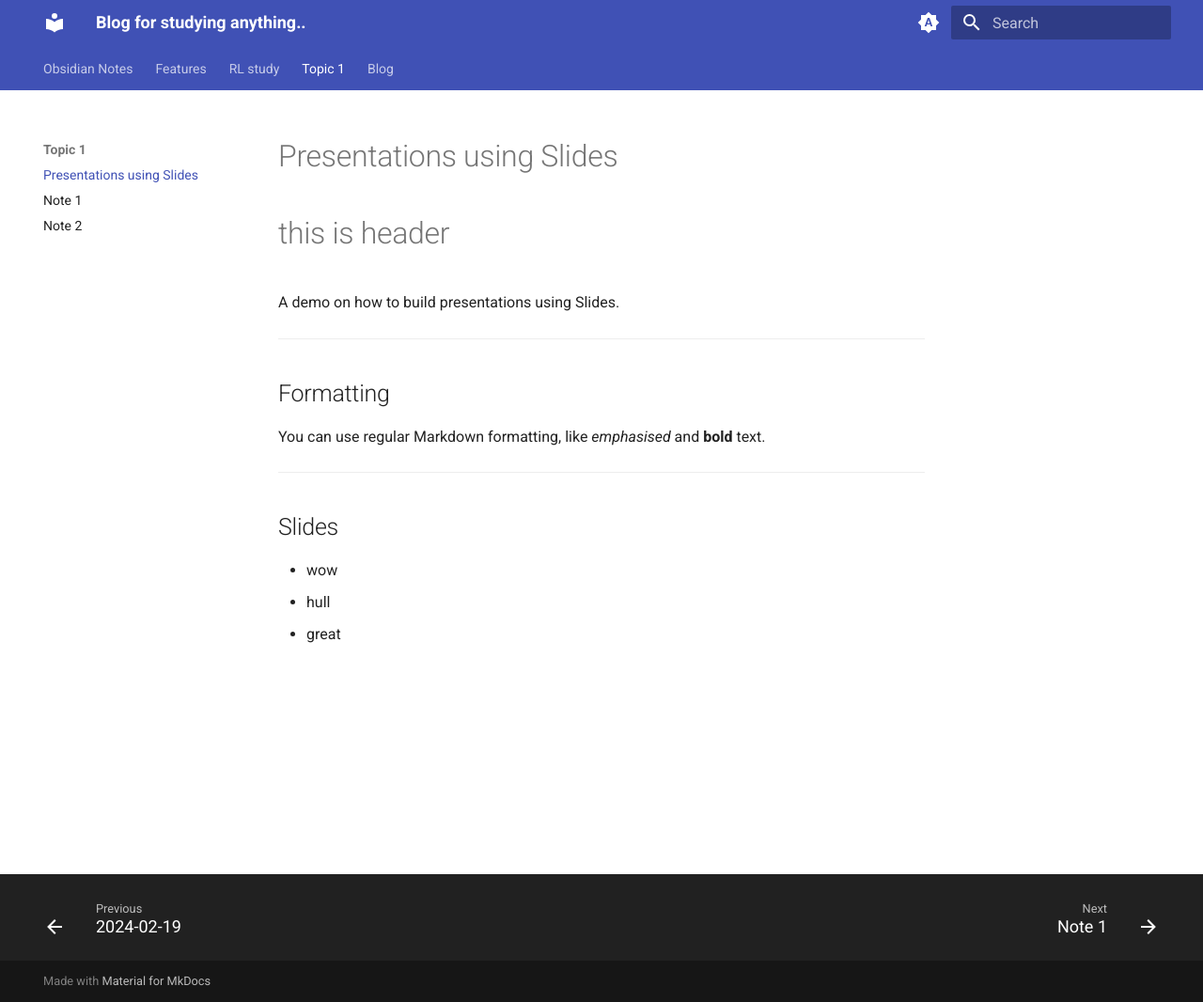
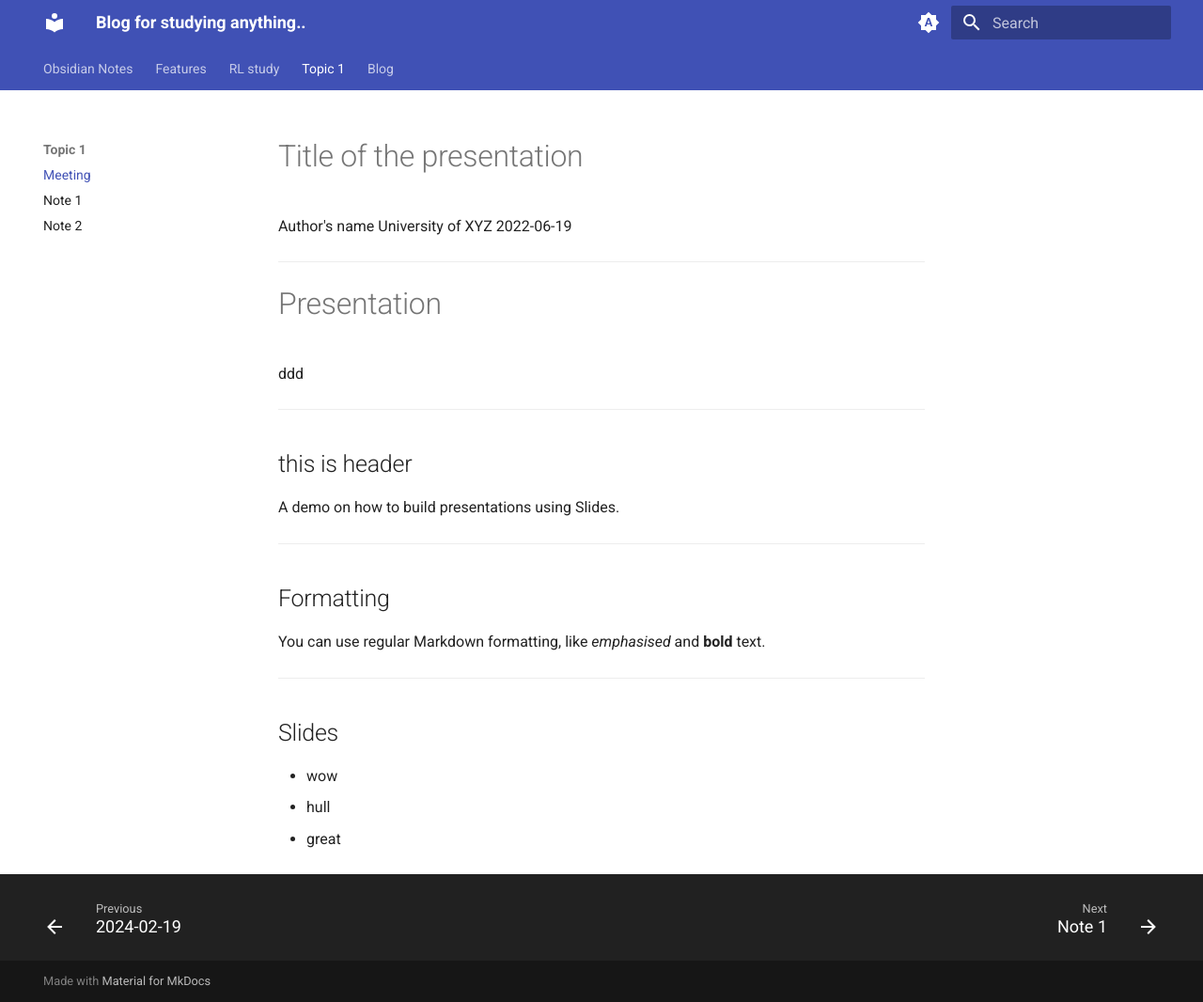
Before and after one commit to wise-hyunsoo/wise-hyunsoo.github.io, an MkDocs documentation site: the page built from docs/Topic 1/Meeting.md, in a window 1280 px wide and 1066 px high. Shown: the whole window at 94% size. Built offline with MkDocs 1.6.1 and Material for MkDocs 9.7.7, drawn with Linux system fonts in a browser that asks for light colours.

Commit message:
vault backup: 2025-02-20 10:08:17

```diff
--- a/docs/Topic 1/Meeting.md
+++ b/docs/Topic 1/Meeting.md
@@ -2,9 +2,21 @@
 theme: beam
 marp: "true"
 ---
-# Presentations using Slides
 
-# this is header
+<!-- _class: title -->
+# Title of the presentation
+Author's name
+University of XYZ
+2022-06-19
+
+---
+
+# Presentation
+ddd
+
+---
+
+## this is header
 
 A demo on how to build presentations using Slides.
 
```
